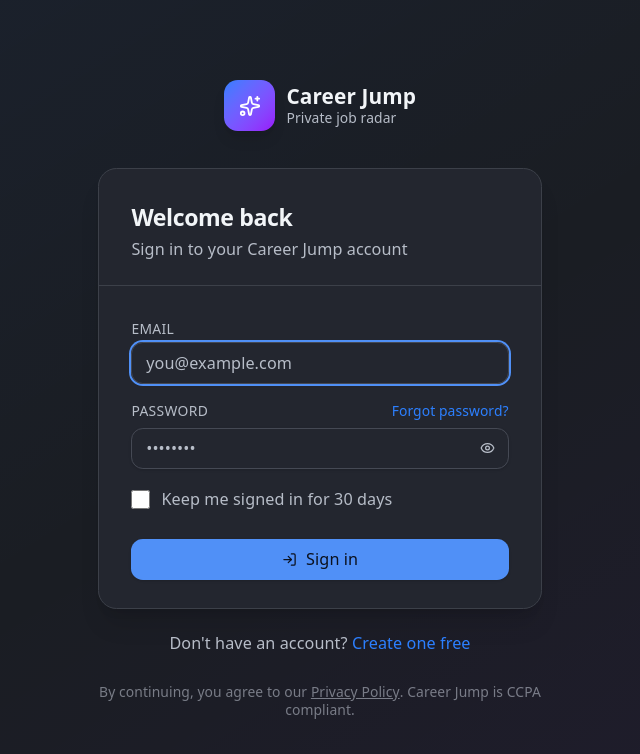
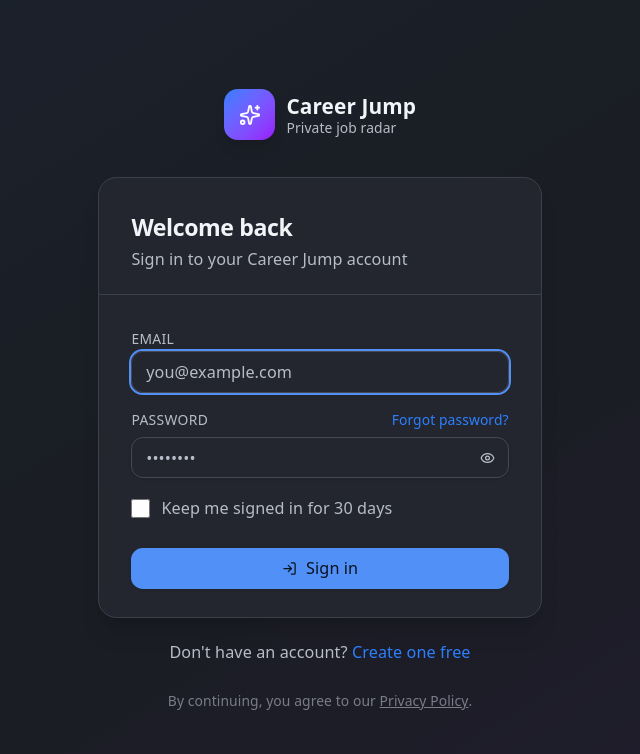
Before and after one commit to dipak-bhujbal/career-jump-web, a React (Vite) app: page /login in a window 1280 px wide. Shown: the top 754 px of the page, without its empty margins (320-960 px from the left). Built offline with nearby package versions, Linux system fonts and the light colour scheme; no server answers.

Commit message:
fix: allow Cognito identity traffic in frontend CSP

```diff
--- a/infra/frontend-site.yaml
+++ b/infra/frontend-site.yaml
@@ -73,7 +73,7 @@
             Protection: true
             Override: true
           ContentSecurityPolicy:
-            ContentSecurityPolicy: "default-src 'self'; script-src 'self' 'unsafe-inline'; style-src 'self' 'unsafe-inline'; connect-src 'self' https://*.lambda-url.us-east-1.on.aws https://*.amazoncognito.com; img-src 'self' data:; font-src 'self'; frame-ancestors 'none'; base-uri 'self'; object-src 'none'"
+            ContentSecurityPolicy: "default-src 'self'; script-src 'self' 'unsafe-inline'; style-src 'self' 'unsafe-inline'; connect-src 'self' https://*.lambda-url.us-east-1.on.aws https://*.amazoncognito.com https://cognito-idp.us-east-1.amazonaws.com; img-src 'self' data:; font-src 'self'; frame-ancestors 'none'; base-uri 'self'; object-src 'none'"
             Override: true
 
   FrontendDistribution:
--- a/src/components/auth/AuthShell.tsx
+++ b/src/components/auth/AuthShell.tsx
@@ -56,7 +56,6 @@
         <p className="mt-6 text-center text-xs text-[hsl(var(--muted-foreground))]/60">
           By continuing, you agree to our{" "}
           <Link to="/privacy" className="underline hover:text-[hsl(var(--foreground))]">Privacy Policy</Link>.
-          {" "}Career Jump is CCPA compliant.
         </p>
       </div>
     </div>
```
